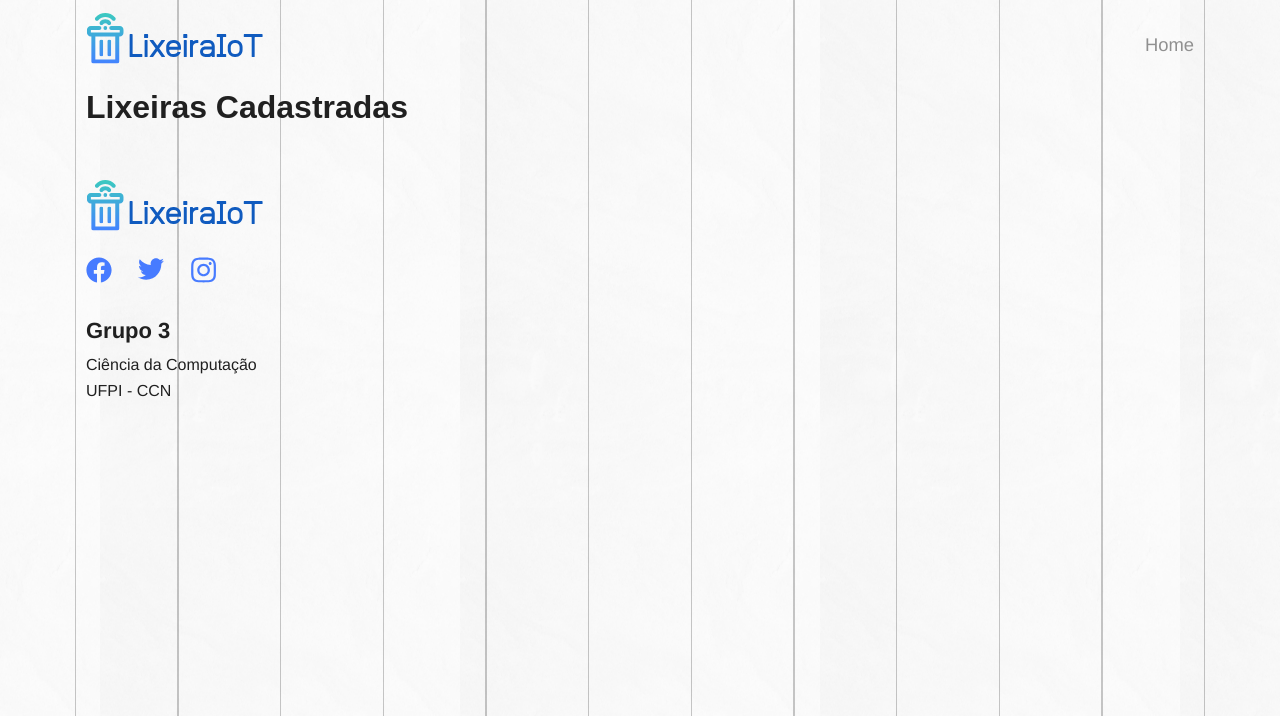
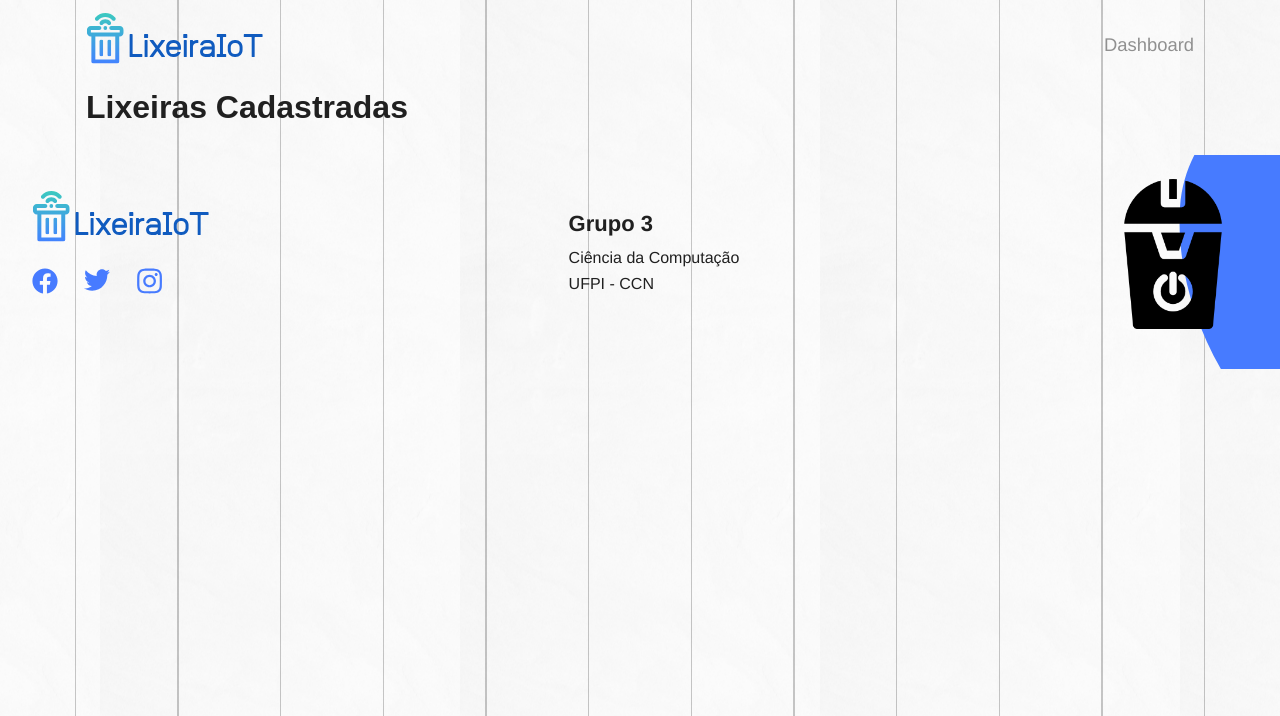
Before and after one commit to Eslley/lixeira-IoT, a Django app: page /lixeiras/ in a window 1280 px wide. Shown: the top 716 px of the page. Run offline with Django 4.2, Linux system fonts and the light colour scheme; some libraries are stand-ins or nearby versions; some web fonts are replaced.

Commit message:
Melhoria do layout

```diff
--- a/LixeiraIoT/urls.py
+++ b/LixeiraIoT/urls.py
@@ -18,8 +18,8 @@ from django.urls import path, include
 from LixeiraIoT.views import *
 
 urlpatterns = [
-    path('', index),
-    path('dashboard/', dashboard),
+    path('', dashboard),
+    #path('dashboard/', dashboard),
     path('api/', include('lixeiraAPI.urls')),
     path('admin/', admin.site.urls),
     path('lixeiras/',lixeiras)
--- a/static/css/base/base.css
+++ b/static/css/base/base.css
@@ -76,3 +76,7 @@ cursor: pointer !important;
 .overlay:active{
     border: 15px;
 }
+
+.form {
+    margin-top: 2rem;
+}
--- a/static/css/chamada.css
+++ b/static/css/chamada.css
@@ -14,13 +14,27 @@
     margin-bottom: 1.55rem;
 }
 
+@media screen and (min-width: 600px) {
+    .chamada__texto {
+        width: 80%;
+    }
+}
+
 .chamada__imagem {
-    position: absolute;
     top: 10.25rem;
     right: 0;
     max-height: 150px;
     max-width: 150px;
     object-fit: contain;
+    visibility: hidden;
+    display: none;
+}
+
+@media screen and (min-width: 600px) {
+    .chamada__imagem {
+        display: block;
+        visibility: visible;
+    }
 }
 
 .chamada__formulario {
--- a/static/css/componentes/rodape.css
+++ b/static/css/componentes/rodape.css
@@ -1,6 +1,20 @@
 .rodape {
     padding-top: 1.5rem;
     padding-bottom: 2.5rem;
+    padding-left: 2rem;
+    padding-right: 2rem;
+
+    background-image: url('../../img/splash cabecalho.svg');
+    background-position: top -11rem right;
+    background-repeat: no-repeat;
+}
+
+@media screen and (min-width: 600px) {
+    .rodape {
+        display:flex;
+        justify-content: space-between;
+        align-items: flex-end;
+    }
 }
 
 .rodape__logo {
--- a/templates/lixeiras.html
+++ b/templates/lixeiras.html
@@ -5,7 +5,7 @@
     <meta charset="UTF-8">
     <meta http-equiv="X-UA-Compatible" content="IE=edge">
     <meta name="viewport" content="width=device-width, initial-scale=1.0">
-    <title>Dashboard | Lixeira IoT</title>
+    <title>Lixeiras | Lixeira IoT</title>
     <!-- CSS only -->
     <link href="https://cdn.jsdelivr.net/npm/bootstrap@5.2.2/dist/css/bootstrap.min.css" rel="stylesheet" integrity="sha384-Zenh87qX5JnK2Jl0vWa8Ck2rdkQ2Bzep5IDxbcnCeuOxjzrPF/et3URy9Bv1WTRi" crossorigin="anonymous">
     <link href="https://fonts.googleapis.com/css2?family=Gemunu+Libre:wght@700&family=Lora:wght@400;700&display=swap" rel="stylesheet">
@@ -24,8 +24,8 @@
     <div id="content">
         <header class="container cabecalho">
             <img src="{% static 'img/logo.svg' %}" alt="Logo da Lixeira IoT" class="cabecalho__logo">
-            <a href="/" aria-label="Dashboard">
-                <p class="cabecalho__nav">Home</p>
+            <a href="/dashboard" aria-label="Dashboard">
+                <p class="cabecalho__nav">Dashboard</p>
             </a>
         </header>
         <main>
@@ -53,47 +53,25 @@
                         </div>
                     </div>
                 </div>
-                <!--input v-model="nome" type="text" class="p-3 form-control" id="nome" placeholder="Insira um nome" aria-label="Insira um nome">
-                <button @click="salvar()" class="btn btn-primary btn-lg botao" id="btnAddNome">Adicionar</button>
-                <button @click="sortear()" class="btn btn-primary btn-lg botao">Sortear</button-->
                 </div>
             </section>
         </main>
-        <footer class="container rodape">
+        <footer class="rodape">
+            <div>
             <img src="{% static 'img/logo.svg' %}" alt="Logo da Lixeira IoT" class="rodape__logo">
-            <ul class="rodape__social">
-                <li><a href="#" class="rodape__social-midia" title="Facebook"><img src="{% static 'img/icones/facebook.svg' %}" alt="Ícone do Facebook"></a></li>
-                <li><a href="#" class="rodape__social-midia" title="Twitter"><img src="{% static 'img/icones/twitter.svg' %}" alt="Ícone do Twitter"></a></li>
-                <li><a href="#" class="rodape__social-midia" title="Instagram"><img src="{% static 'img/icones/instagram.svg' %}" alt="Ícone do Instagram"></a></li>
-            </ul>
+                <ul class="rodape__social">
+                    <li><a href="#" class="rodape__social-midia" title="Facebook"><img src="{% static 'img/icones/facebook.svg' %}" alt="Ícone do Facebook"></a></li>
+                    <li><a href="#" class="rodape__social-midia" title="Twitter"><img src="{% static 'img/icones/twitter.svg' %}" alt="Ícone do Twitter"></a></li>
+                    <li><a href="#" class="rodape__social-midia" title="Instagram"><img src="{% static 'img/icones/instagram.svg' %}" alt="Ícone do Instagram"></a></li>
+                </ul>
+            </div>
             <address class="rodape__unidade texto">
                 <span class="rodape__unidade-titulo">Grupo 3</span>
                 Ciência da Computação<br>
                 UFPI - CCN<br>
             </address>
+            <img src="{% static 'img/lixeira.png' %}" alt="Foto do produto" class="chamada__imagem">
         </footer>
-        <!-- <script>
-            var nomeFornecido = document.querySelector('#nome')
-            var btnClass = document.querySelector('#btnAddNome')
-            var listaDeNomes = document.querySelector('#listaDeNomes')
-            btnClass.addEventListener('click', () => {
-                var nomeAtual = nomeFornecido.value
-                if (nomeAtual.length != 0) {
-                    var createAnHTMLList = `<li class="nomeNaLista">${nomeAtual}<button
-                    onclick="removeNameFromTheList(this)" class="btnRemover">Remover</button>`
-                    listaDeNomes.innerHTML += createAnHTMLList
-                    nomeFornecido.value = ''
-                    nomeFornecido.classList.remove('red')
-                } else
-                {
-                    nomeFornecido.classList.add('red')
-                }
-            })
-            function removeNameFromTheList(e) {
-                e.parentElement.remove()
-            }
-        </script> -->
-
     </div>
 </body>
 
```
Also changed, not shown: templates/dashboard.html (+7 -26 lines).
